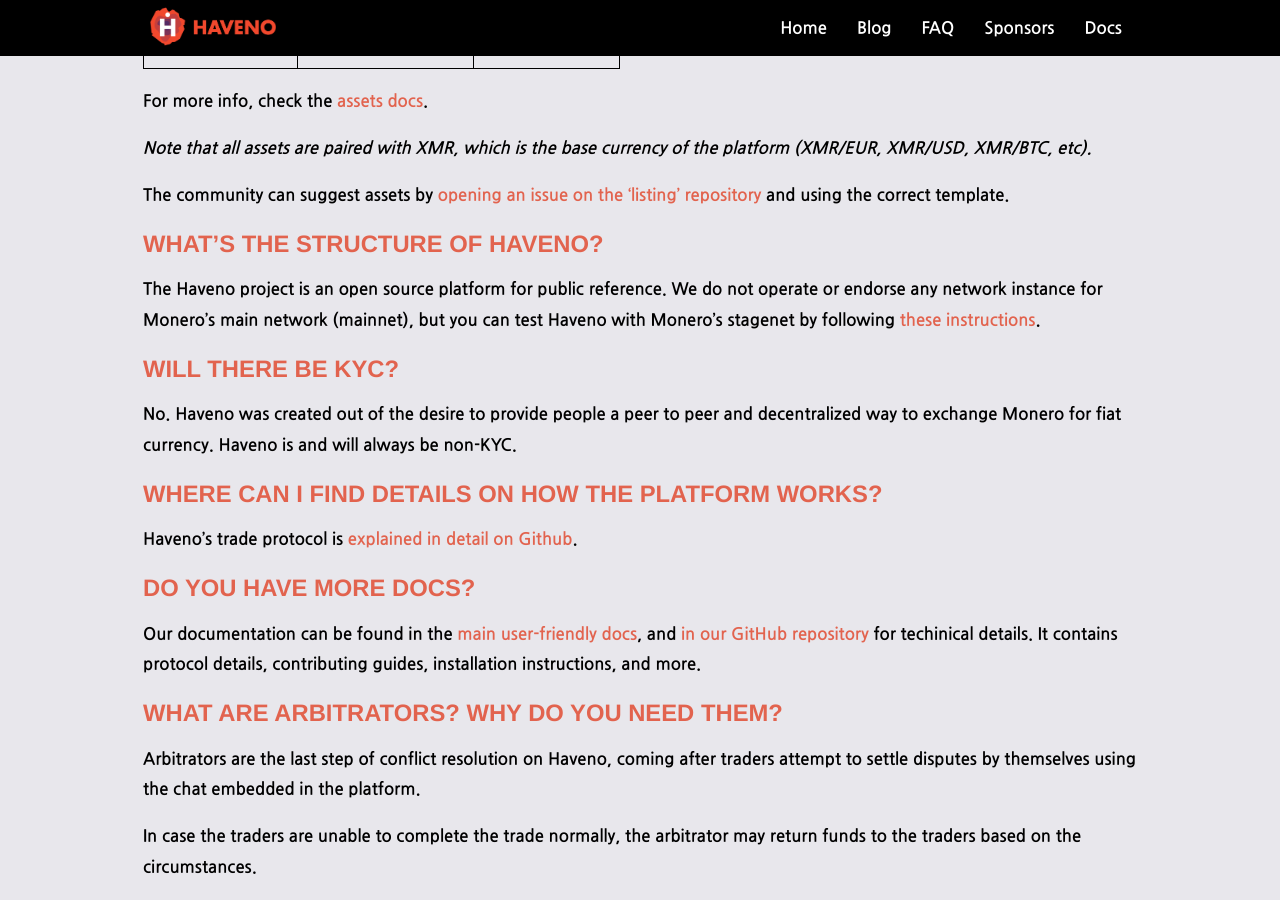
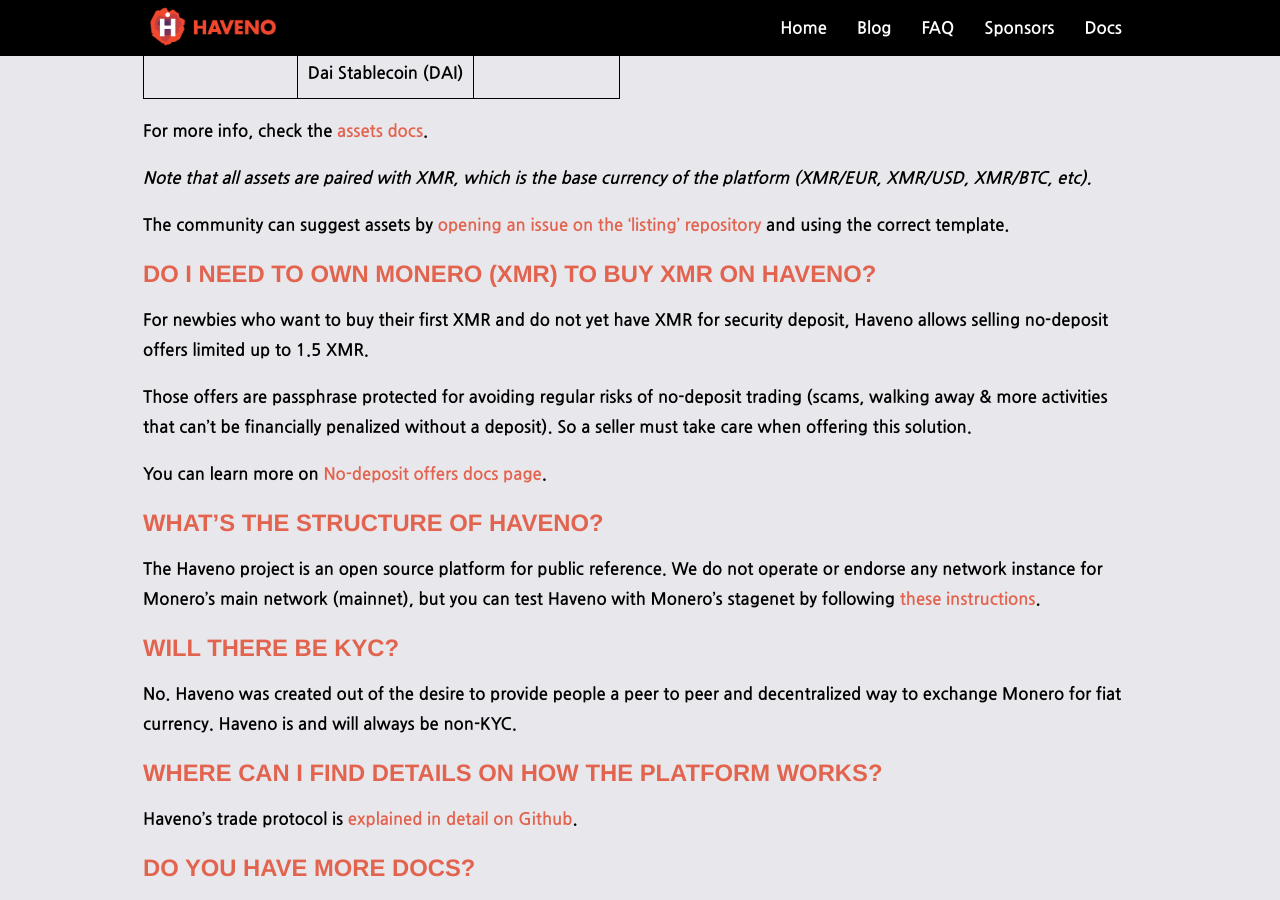
Before and after one commit to haveno-dex/haveno-site, a Jekyll site: the page built from faq.md, in a window 1280 px wide and 900 px high, scrolled down 1861 px. Built offline with Jekyll 4.4.1, drawn with Linux system fonts in a browser that asks for light colours; some of the changed text lies outside the part shown.

Commit message:
add no deposit to faq page

```diff
--- a/faq.md
+++ b/faq.md
@@ -13,6 +13,7 @@
 - [Is Haveno ready for mainnet?](#is-haveno-ready-for-mainnet)
 - [How can I run Haveno?](#how-can-i-run-haveno)
 - [What assets are listed?](#what-assets-are-listed)
+- [Do I need to own Monero (XMR) to buy XMR on Haveno?](#do-i-need-to-own-monero-xmr-to-buy-xmr-on-haveno)
 - [What's the structure of Haveno?](#whats-the-structure-of-haveno)
 - [Will there be KYC?](#will-there-be-kyc)
 - [Where can I find the details on how the platform works?](#where-can-i-find-details-on-how-the-platform-works)
@@ -74,6 +75,15 @@
 *Note that all assets are paired with XMR, which is the base currency of the platform (XMR/EUR, XMR/USD, XMR/BTC, etc).*
 
 The community can suggest assets by [opening an issue on the 'listing' repository](https://github.com/haveno-dex/listing) and using the correct template.
+
+## [Do I need to own Monero (XMR) to buy XMR on Haveno?](#do-i-need-to-own-monero-xmr-to-buy-xmr-on-haveno)
+
+
+For newbies who want to buy their first XMR and do not yet have XMR for security deposit, Haveno allows selling no-deposit offers limited up to 1.5 XMR.
+
+Those offers are passphrase protected for avoiding regular risks of no-deposit trading (scams, walking away & more activities that can't be financially penalized without a deposit). So a seller must take care when offering this solution.
+
+You can learn more on [No-deposit offers docs page](https://docs.haveno.exchange/haveno-ui/no_deposit/).
 
 ## [What's the structure of Haveno?](#whats-the-structure-of-haveno)
 
```
